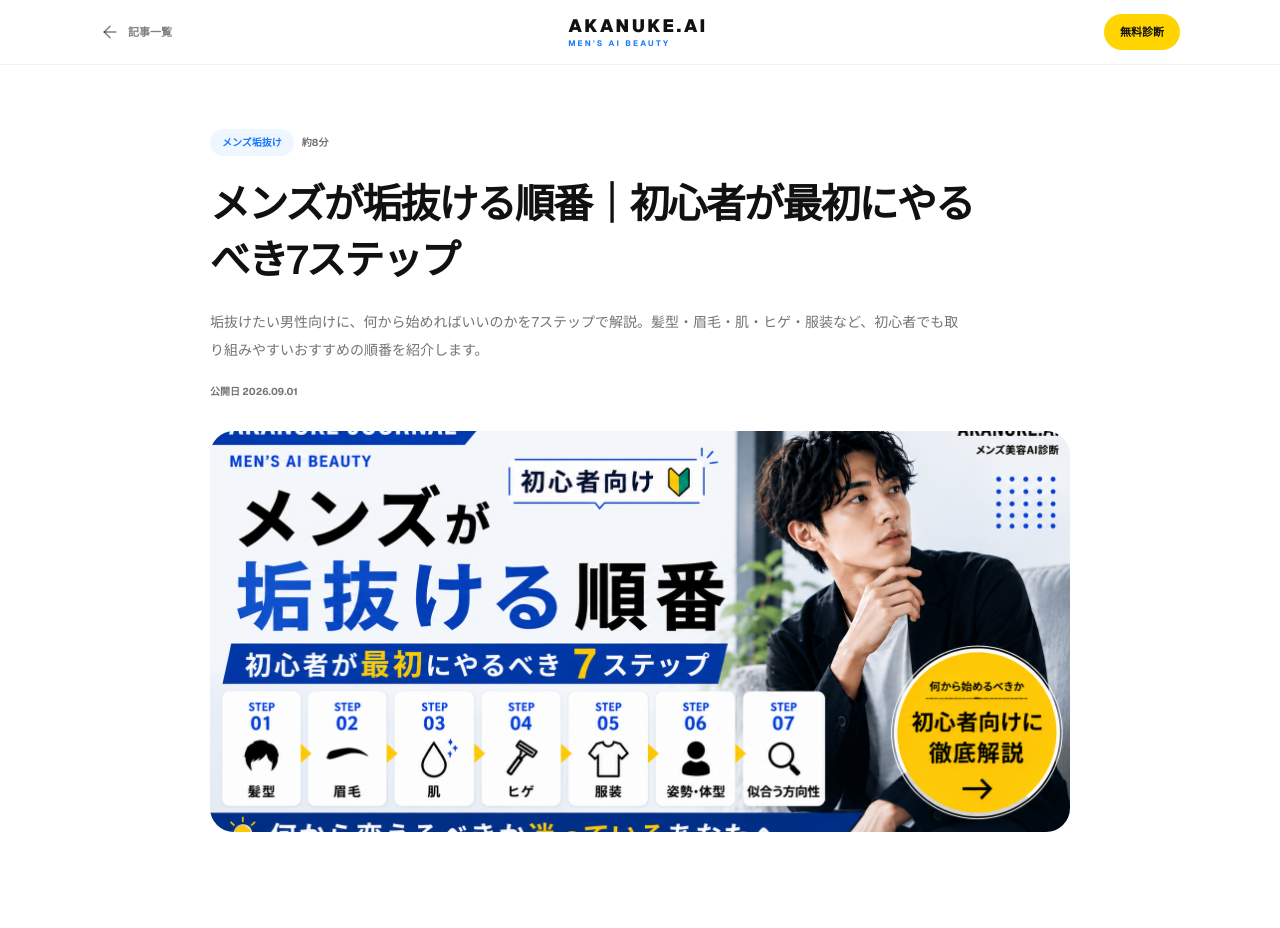
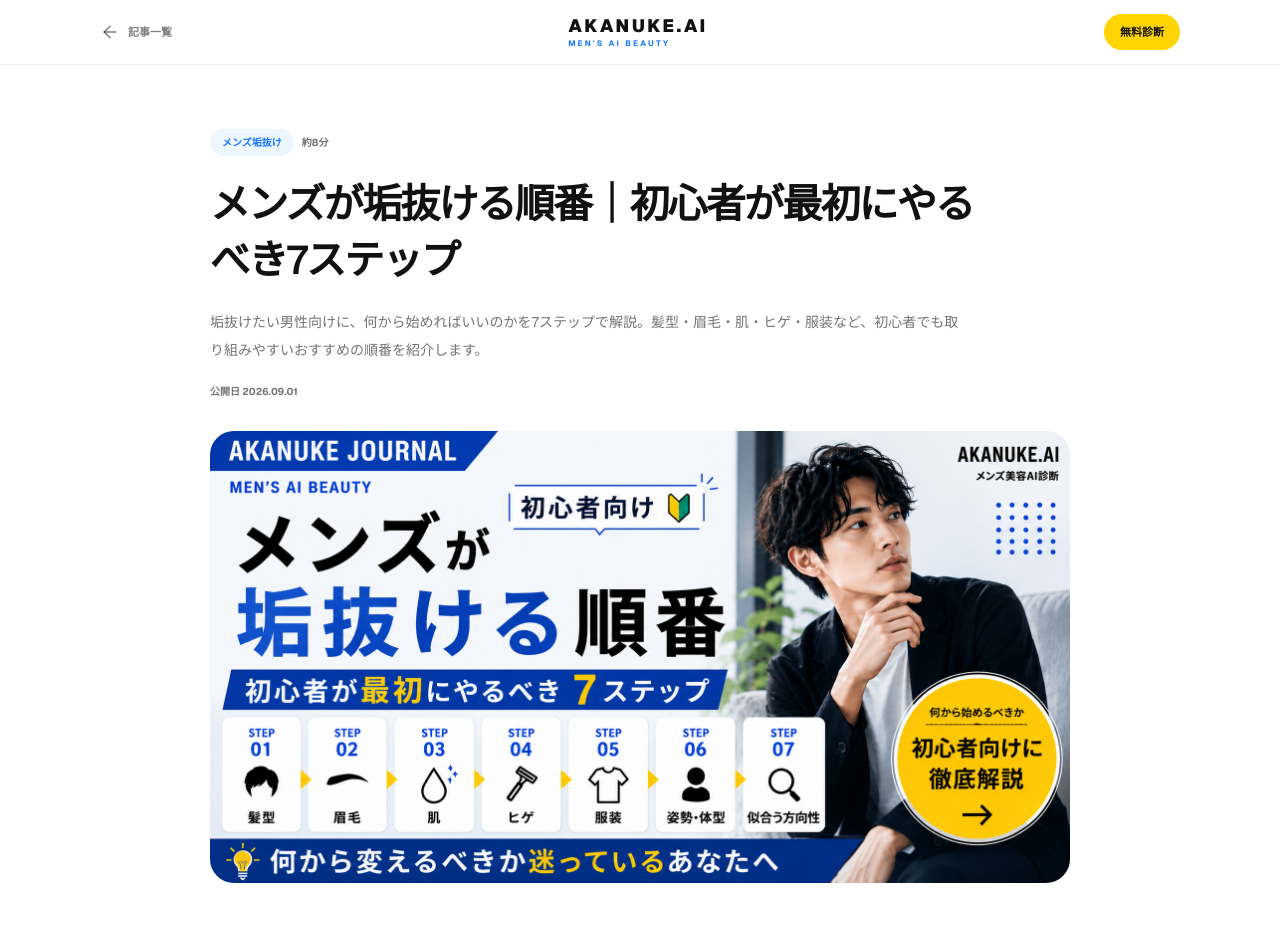
Before and after one commit to mori10tech/akanuke-ai, a Next.js app: page /media/mens-akanuke-order in a window 1280 px wide. Shown: the top 928 px of the page. Built offline with nearby package versions, Linux system fonts and the light colour scheme.

Commit message:
記事詳細のサムネイルが切れる問題を修正

```diff
--- a/app/media/[slug]/page.tsx
+++ b/app/media/[slug]/page.tsx
@@ -455,7 +455,7 @@ export default async function ArticleDetailPage({
             )}
           </div>
 
-          <div className="relative mt-8 aspect-[1200/560] overflow-hidden rounded-[24px] bg-[#F3F6F9]">
+          <div className="relative mt-8 aspect-[1730/910] overflow-hidden rounded-[24px] bg-[#F3F6F9]">
             <Image
               src={article.image}
               alt={article.title}
```
